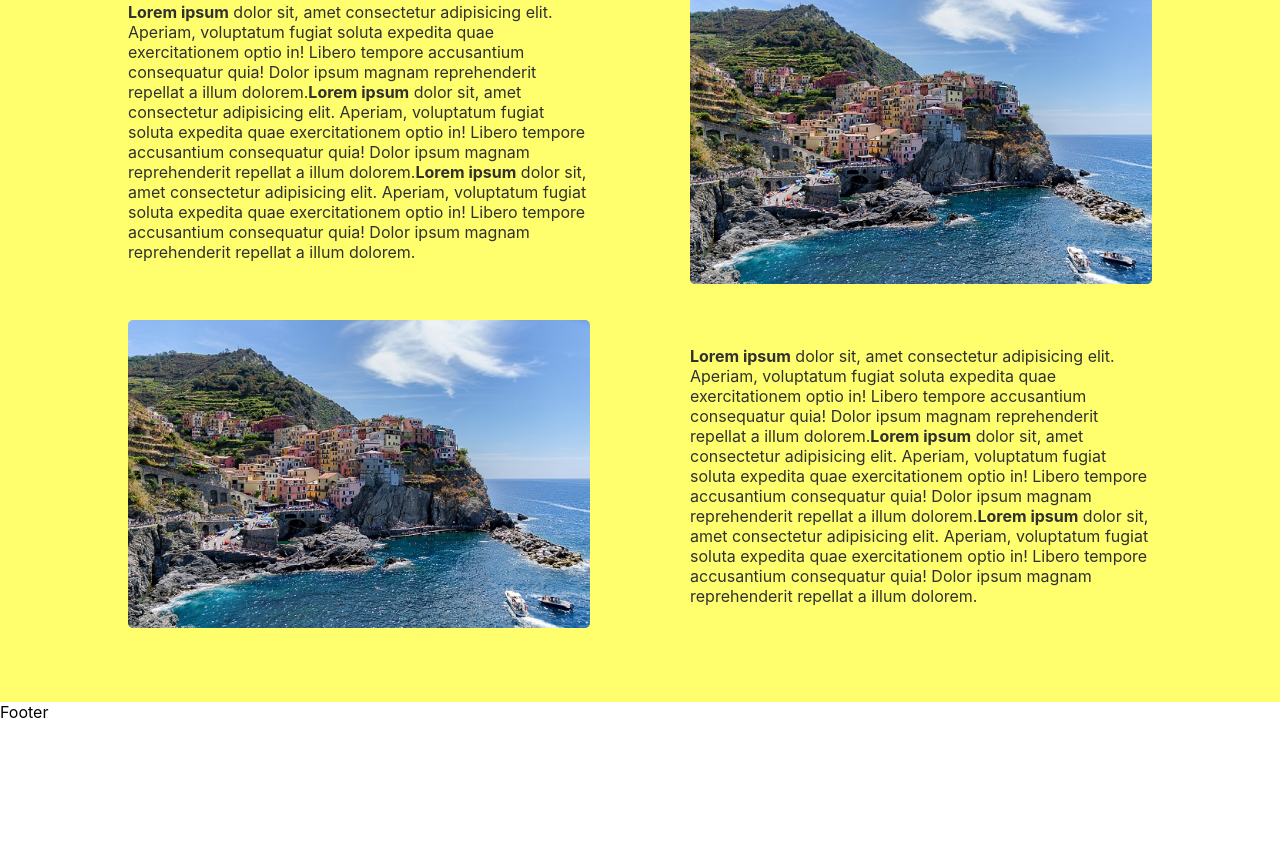
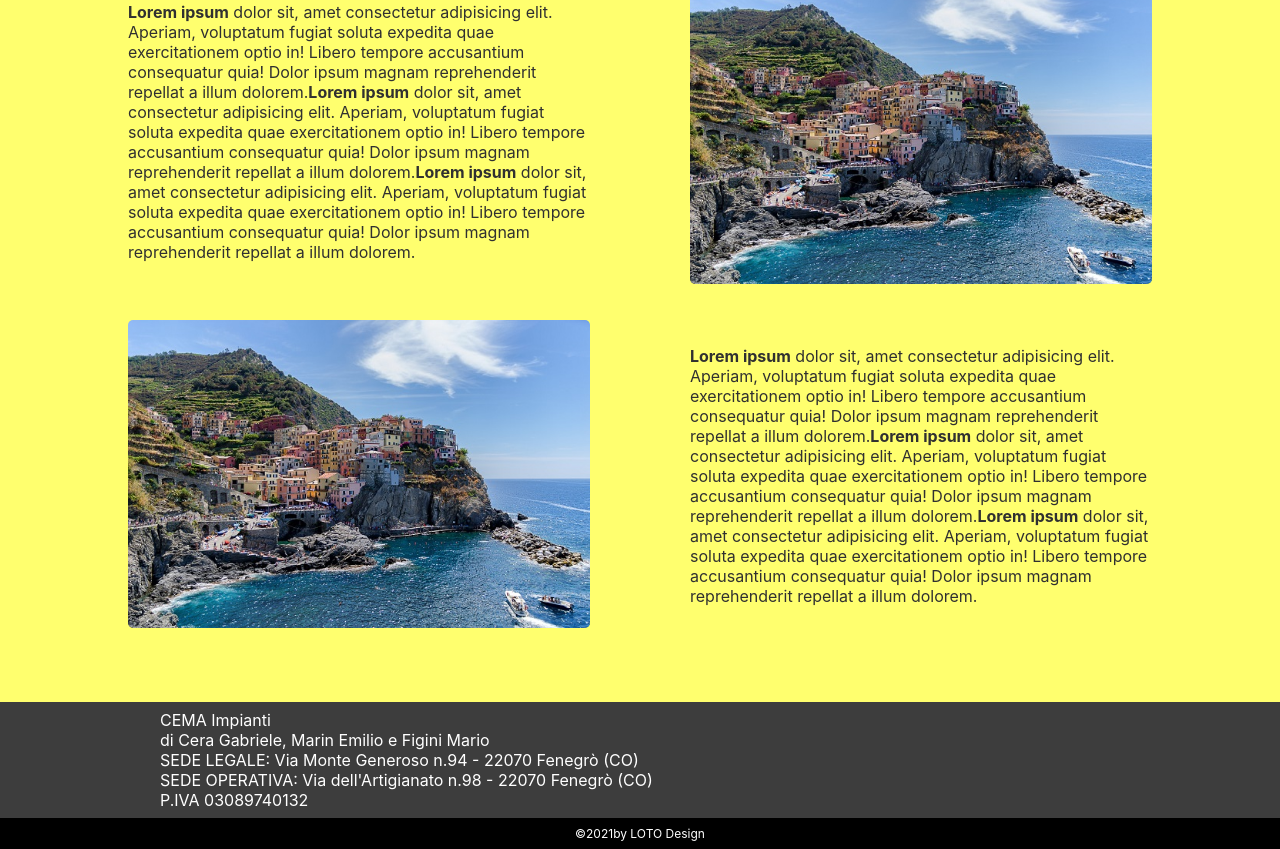
Before and after one commit to LOTO-gpolli/CEMA-impianti, a Next.js app: page / in a window 1280 px wide. Shown: the part 1664-2513 px from the top of the page. Before the commit the page ends 2386 px from the top, so only its background shows below. Built offline with nearby package versions, Linux system fonts and the light colour scheme.

Commit message:
Add Footer (basic structure)

```diff
--- a/components/Footer/Footer.js
+++ b/components/Footer/Footer.js
@@ -1,7 +1,22 @@
+import styles from './Footer.module.css';
+
 const Footer = () => {
   return (
-    <footer>
-      Footer
+    <footer className={`${styles['footer']}`}>
+      <div className={`${styles['footer__company-info']}`}>
+        <p className={styles['footer__company-name']}>CEMA Impianti</p>
+        <p className={styles['footer__company-owners']}>di Cera Gabriele, Marin Emilio e Figini Mario</p>
+        <p className={styles['footer__company-address']}>SEDE LEGALE: Via Monte Generoso n.94 - 22070 Fenegrò (CO)</p>
+        <p className={styles['footer__company-address']}>SEDE OPERATIVA: Via dell'Artigianato n.98 - 22070 Fenegrò (CO)</p>
+        <p className={styles['footer__company-fiscal-code']}>P.IVA 03089740132</p>
+      </div>
+      <div className={`${styles['footer__copyright']} ${styles['copyright']}`}>
+        <p className={`${styles['copyright__text']}`}>
+          &copy;
+          <span className={`${styles['copyright__year']}`}>{new Date().getFullYear()}</span>
+          <span className={`${styles['copyright__author']}`}>by LOTO Design</span>
+        </p>
+      </div>
     </footer>
   );
 }
--- a/components/Footer/Footer.module.css
+++ b/components/Footer/Footer.module.css
@@ -0,0 +1,23 @@
+.footer {
+  width: 100vw;
+  min-height: 10vh;
+  display: flex;
+  flex-direction: column;
+  justify-content: center;
+  align-items: center;
+  color: #fff;
+}
+
+.footer__company-info {
+  width: 100vw;
+  padding: 0.5rem 10rem;
+  background-color: #3d3d3d;
+}
+
+.footer__copyright {
+  width: 100vw;
+  padding: 0.5rem 0;
+  background-color: #000;
+  font-size: 12px;
+  text-align: center;
+}
```
